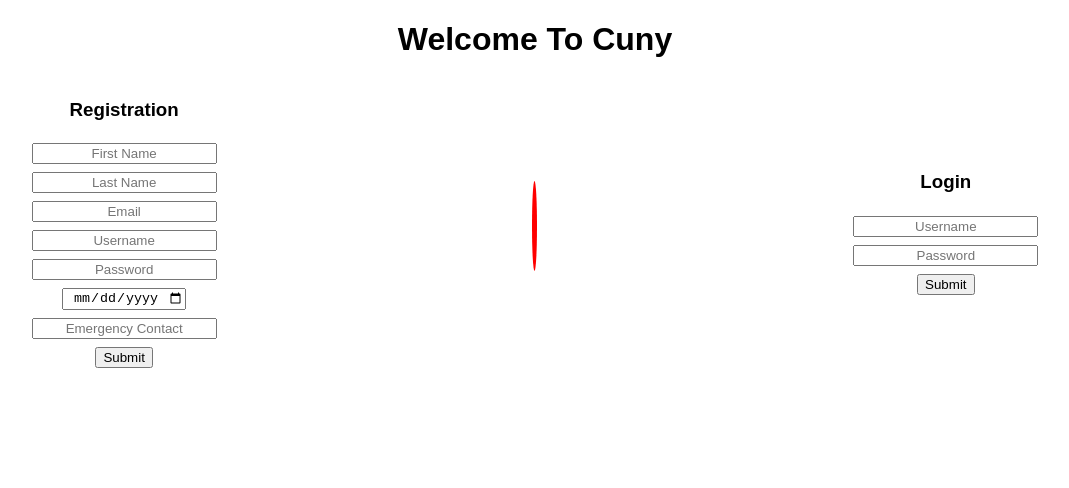
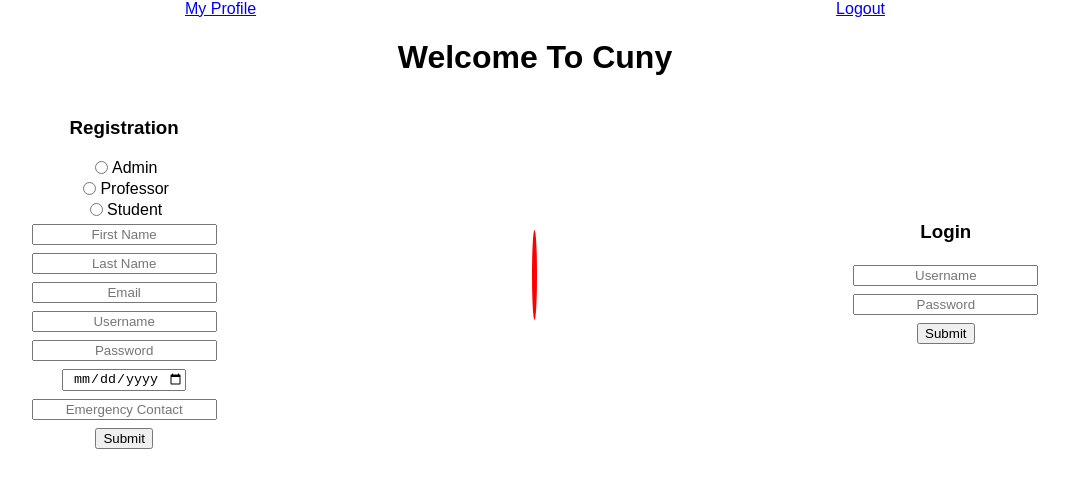
Before and after one commit to BStudies/Student-Management-System, a React (Create React App) app in the folder CunyServer/client/: page / in a window 1280 px wide. Shown: the top 488 px of the page, without its empty margins (105-1174 px from the left). Built offline with nearby package versions, Linux system fonts and the light colour scheme.

Commit message:
Add account type toggle to home registration page

```diff
--- a/CunyServer/client/src/App.css
+++ b/CunyServer/client/src/App.css
@@ -58,6 +58,38 @@ input{
 }
 
 
+.accountType{
+  width: 50px;
+  justify-content: center;
+  align-items: center;
+
+  align-content: auto;
+	align-self: auto;
+	display: flex;
+	flex-basis: auto;
+	flex-direction: column;
+	flex-flow: auto;
+	flex-grow: auto;
+	flex-shrink: auto;
+	flex-wrap: auto;
+  order: auto;
+}
+
+.accountTypeSelection{
+  justify-content: center;
+  align-items: center;
+
+  align-content: auto;
+	align-self: auto;
+	display: flex;
+	flex-basis: auto;
+	flex-direction: row;
+	flex-flow: auto;
+	flex-grow: auto;
+	flex-shrink: auto;
+	flex-wrap: auto;
+  order: auto;
+}
 .Registration{
   width: 100px;
   justify-content: center;
@@ -98,6 +130,38 @@ input{
 }
 
 
+.info{
+  justify-content: space-around;
+  align-items: center;
+
+  align-content: auto;
+	align-self: auto;
+	display: flex;
+	flex-basis: auto;
+	flex-direction: row;
+	flex-flow: auto;
+	flex-grow: auto;
+	flex-shrink: auto;
+	flex-wrap: auto;
+  order: auto;
+}
+
+
+nav{
+  justify-content: space-around;
+  align-items: center;
+
+  align-content: auto;
+	align-self: auto;
+	display: flex;
+	flex-basis: auto;
+	flex-direction: row;
+	flex-flow: auto;
+	flex-grow: auto;
+	flex-shrink: auto;
+	flex-wrap: auto;
+  order: auto;
+}
 
 
 @media screen and (orientation: landscape){
--- a/CunyServer/client/src/App.js
+++ b/CunyServer/client/src/App.js
@@ -9,6 +9,9 @@ import { Redirect } from 'react-router';
 
 // components
 import Home from './components/Home'
+import StudentProfile from './components/StudentProfile'
+import Nav from './components/Nav'
+
 
 class App extends Component {
   constructor(){
@@ -49,7 +52,10 @@ class App extends Component {
     return (
       <Router>
         <div className="App">
+          <Nav/>
           <Route exact path="/" render={ () => <Home handleRedirect={this.handleRedirect}/>}/>
+          <Route exact path="/students/profile" render={ () => <StudentProfile handleRedirect={this.handleRedirect}/>}/>
+
            {this.redirectTo()}
         </div>
       </Router>
--- a/CunyServer/client/src/components/Home.jsx
+++ b/CunyServer/client/src/components/Home.jsx
@@ -18,13 +18,22 @@ class Home extends Component{
             [name]: value
         })
     }
+    handleAccountTypeInputChange = e => {
+        e.preventDefault()
+        console.log(e.target)
+        let name = e.target.name
+        let value = e.target.className
+        this.setState({
+            [name]: value
+        })
+    }
     // date_of_birth first_name last_name emergency_contact
 
     handleRegistrationFormSubmit = (e) => {
         e.preventDefault()
         // console.log("this is where we handle registration")
 
-        axios.post('/students', {
+        axios.post(`/${this.state.accountType}`, {
             user: {
                 username: this.state.username,
                 email: this.state.email,
@@ -65,6 +74,18 @@ class Home extends Component{
                     <div className="Registration">
                         <h3>Registration</h3>
                         <form onSubmit={e => this.handleRegistrationFormSubmit(e)}>
+                            <div className="accountType">
+                                <div className="accountTypeSelection">
+                                    <input onChange={e=>this.handleAccountTypeInputChange(e)} type="radio" className="admins" name="accountType"></input> Admin
+                                </div>
+                                <div className="accountTypeSelection">
+                                    <input onChange={e=>this.handleAccountTypeInputChange(e)} type="radio" className="professors" name="accountType"></input> Professor
+                                </div>
+                                 <div className="accountTypeSelection">
+                                    <input onChange={e=>this.handleAccountTypeInputChange(e)} type="radio" className="students" name="accountType"></input> Student
+                                </div>
+                            </div>
+
                             <input onChange={e=>this.handleInputChange(e)} type="text" name="first_name" placeholder='First Name'/>
                             <input onChange={e=>this.handleInputChange(e)} type="text" name="last_name" placeholder='Last Name'/>
                             <input onChange={e=>this.handleInputChange(e)} type="email" name="email" placeholder='Email'/>
--- a/CunyServer/client/src/components/Nav.jsx
+++ b/CunyServer/client/src/components/Nav.jsx
@@ -0,0 +1,18 @@
+import React, { Component } from 'react';
+import Auth from '../modules/Auth'
+import {Link} from 'react-router-dom';
+
+
+
+class Nav extends Component{
+    render(){
+        return(
+            <nav>
+                <Link className='nav-link' Link to="/students/profile">My Profile</Link>
+                <Link className='nav-link' Link to="/logout">Logout</Link>
+            </nav>
+        )
+    }
+}
+
+export default Nav
--- /dev/null
+++ b/CunyServer/client/src/components/StudentProfile.jsx
@@ -0,0 +1,53 @@
+import React, { Component } from 'react';
+import Auth from '../modules/Auth'
+import {Link} from 'react-router-dom';
+
+
+
+class StudentProfile extends Component{
+    constructor(){
+        super();
+        this.state = {
+
+        }
+    }
+
+    componentDidMount(){
+        // console.log('mounted')
+    }
+
+    render(){
+        return (
+            <div>
+                <h1>Students Profile</h1>
+                <div className="info">
+                    <div className="Personalinfo">
+                        <h3><Link className='nav-link' Link to="/courses">My Courses</Link></h3>
+                        <h3><Link className='nav-link' Link to="/finances">My Finances</Link></h3>
+                    </div>
+
+                    <div className="Globalinfo">
+                        <h3>Course Catalog</h3>
+                        <h3>Finantial Options</h3>
+                    </div>
+                </div>
+
+                <h3>Academic Coach</h3>
+
+
+                <div className="upcoming">
+                    <h3>Upcoming</h3>
+                    <ul>
+                        <li>hw</li>
+                        <li>quiz</li>
+                        <li>midterm</li>
+                    </ul>
+                </div>
+            </div>
+
+        )
+    }
+}
+
+
+export default StudentProfile;
```
Also changed, not shown: 2 other files (tests, documents, lock files or other folders).
